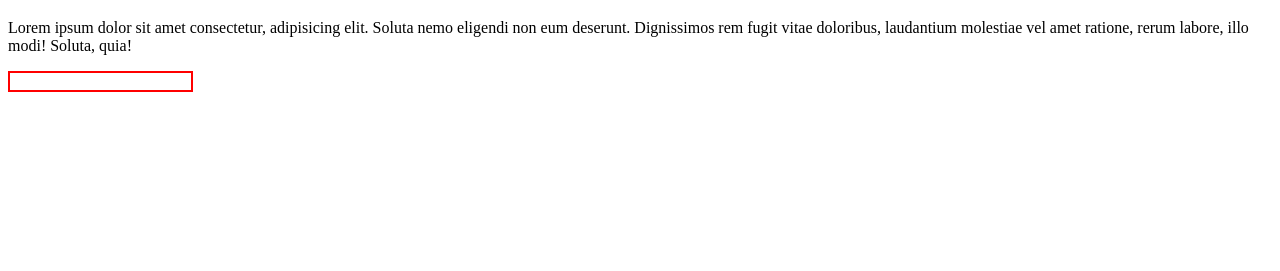
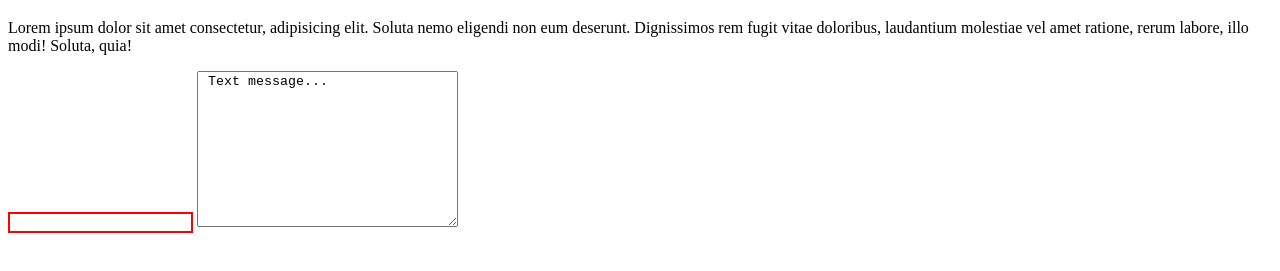
Before and after one commit to EldaroBibo/git-project, a plain HTML site: page index.html in a window 1280 px wide. Shown: the part 61-332 px from the top of the page. Drawn offline with Linux system fonts and the light colour scheme.

Commit message:
Add bebraarea

```diff
--- a/index.html
+++ b/index.html
@@ -16,5 +16,8 @@
             helloMsg();
         </script>
         <input type="text"/>
+        <textarea name="" id="" cols="30"
+        rows="10"> Text message...
+    </textarea>
     </body>
 </html>
```
